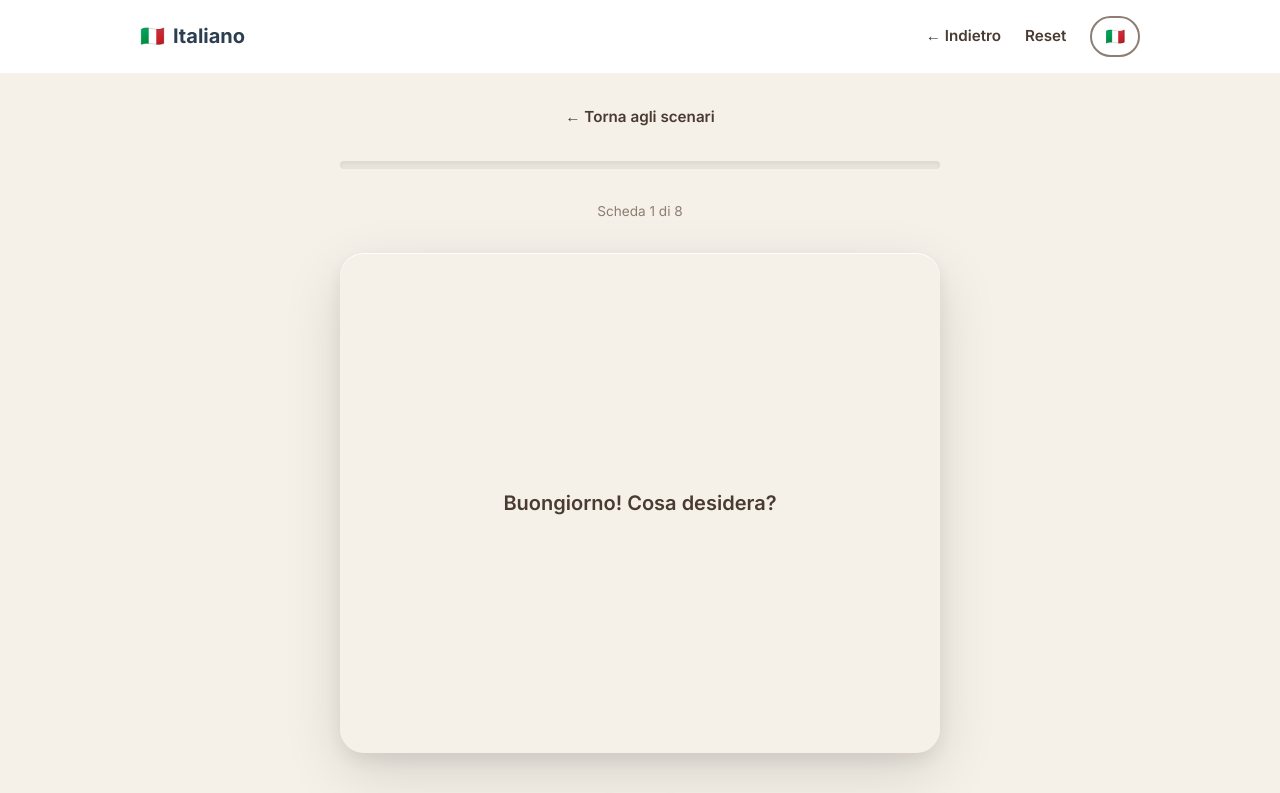
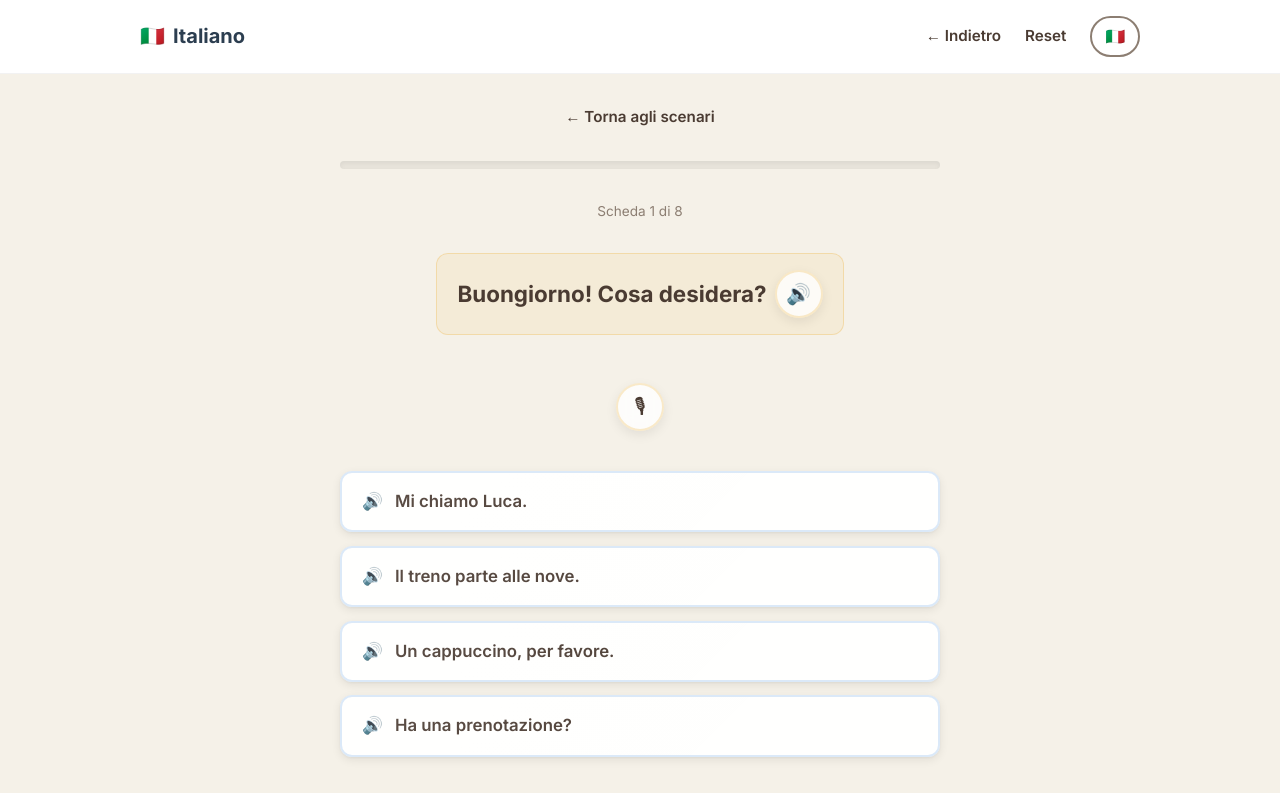
Before and after one commit to JB-Tellez/purolingua, a Next.js app: page /it/qa/coffee in a window 1280 px wide. Shown: the top 793 px of the page. Built offline with nearby package versions, Linux system fonts and the light colour scheme.

Commit message:
feat: add auto-speak functionality for question text on card change

```diff
--- a/src/app/[lang]/qa/[scenario]/QAStudySession.tsx
+++ b/src/app/[lang]/qa/[scenario]/QAStudySession.tsx
@@ -1,5 +1,5 @@
 'use client';
-import { useState, useMemo } from 'react';
+import { useState, useMemo, useEffect } from 'react';
 import Link from 'next/link';
 import { useTranslations } from 'next-intl';
 import type { Lang, Level, Scenario, ScenarioId, ProgressRecord } from '@/types';
@@ -116,6 +116,13 @@ export default function QAStudySession({ lang, scenario }: Props) {
       ? currentCard.question
       : currentCard.questionEs
     : '';
+
+  // Auto-speak the question whenever the card changes
+  useEffect(() => {
+    if (questionText) speak(questionText, lang);
+    // eslint-disable-next-line react-hooks/exhaustive-deps
+  }, [index]);
+
   const correctText = currentCard
     ? lang === 'it'
       ? currentCard.correct
@@ -332,36 +339,44 @@ export default function QAStudySession({ lang, scenario }: Props) {
           {t('cardCounter', { current: index + 1, total: sessionDueCards.length })}
         </p>
 
-        <div className="card-container">
-          <div className="card">
-            <div className="card-face">
+        <div
+          style={{
+            display: 'flex',
+            alignItems: 'center',
+            justifyContent: 'center',
+            gap: '0.5rem',
+            padding: '1rem 1.25rem',
+            background: 'rgba(230, 155, 0, 0.07)',
+            border: '1.5px solid rgba(230, 155, 0, 0.22)',
+            borderRadius: '12px',
+            marginBottom: '0.5rem',
+          }}
+        >
           <p
+            id="question-text"
             style={{
-                  fontSize: '1.25rem',
-                  fontWeight: 600,
+              fontSize: '1.4rem',
+              fontWeight: 700,
+              color: 'var(--color-text)',
+              margin: 0,
               textAlign: 'center',
-                  color: 'var(--color-text)',
             }}
-                id="question-text"
           >
             {questionText}
           </p>
-            </div>
+          <div className="card-audio-controls">
+            <AudioButton phrase={questionText} lang={lang} />
           </div>
         </div>
 
+        {isSupported && (
           <div
             className="card-audio-controls"
-          style={{
-            display: 'flex',
-            justifyContent: 'center',
-            gap: '0.75rem',
-            margin: '0.75rem 0',
-          }}
+            style={{ display: 'flex', justifyContent: 'center', margin: '0.5rem 0' }}
           >
-          <AudioButton phrase={questionText} lang={lang} />
-          {isSupported && <MicButton state={micState} onPress={handleMicPress} />}
+            <MicButton state={micState} onPress={handleMicPress} />
           </div>
+        )}
 
         <div className="quiz-options">
           {choices.map((choice, i) => {
```
Lines whose indentation alone changed are shown as unchanged.
